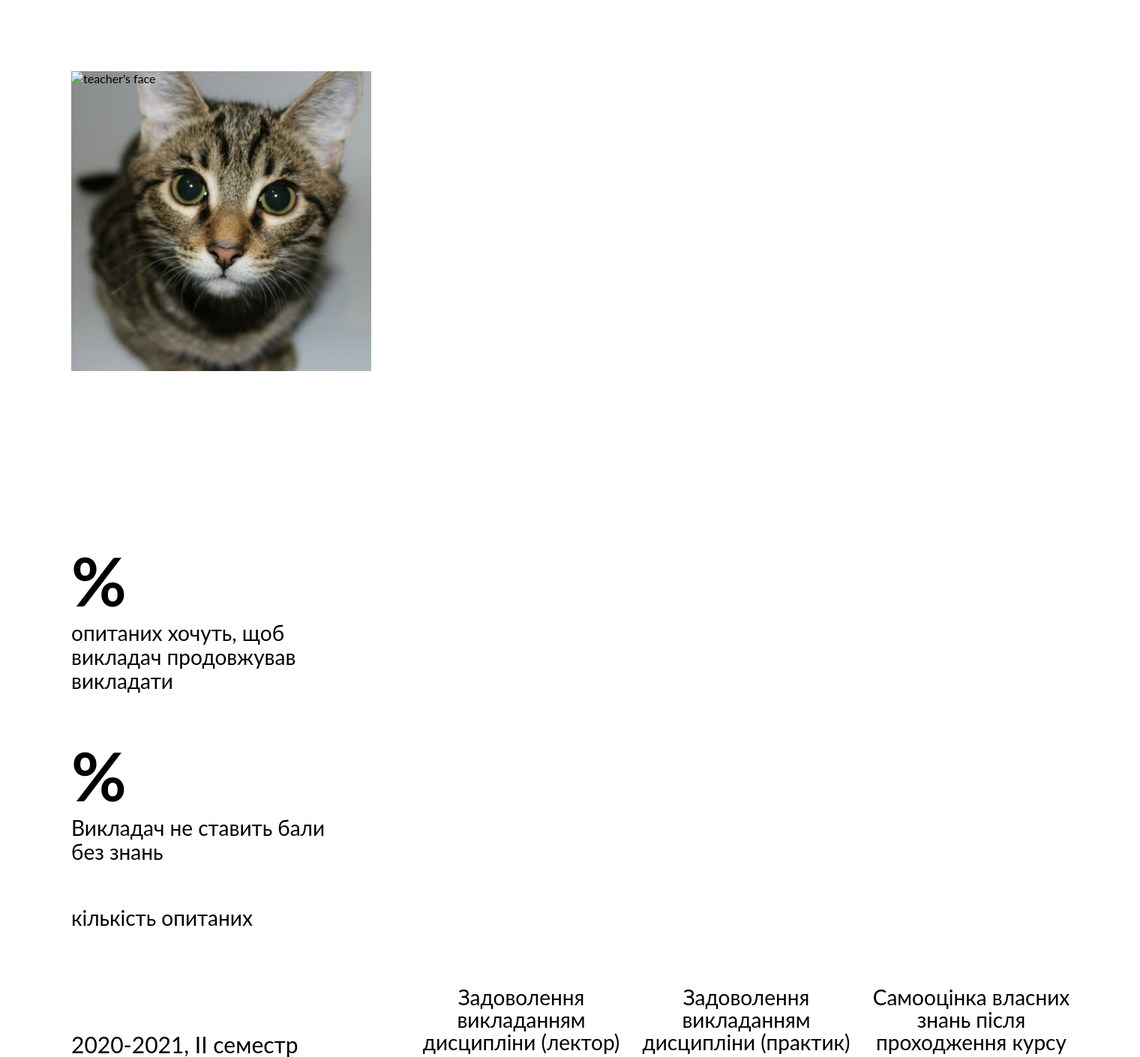
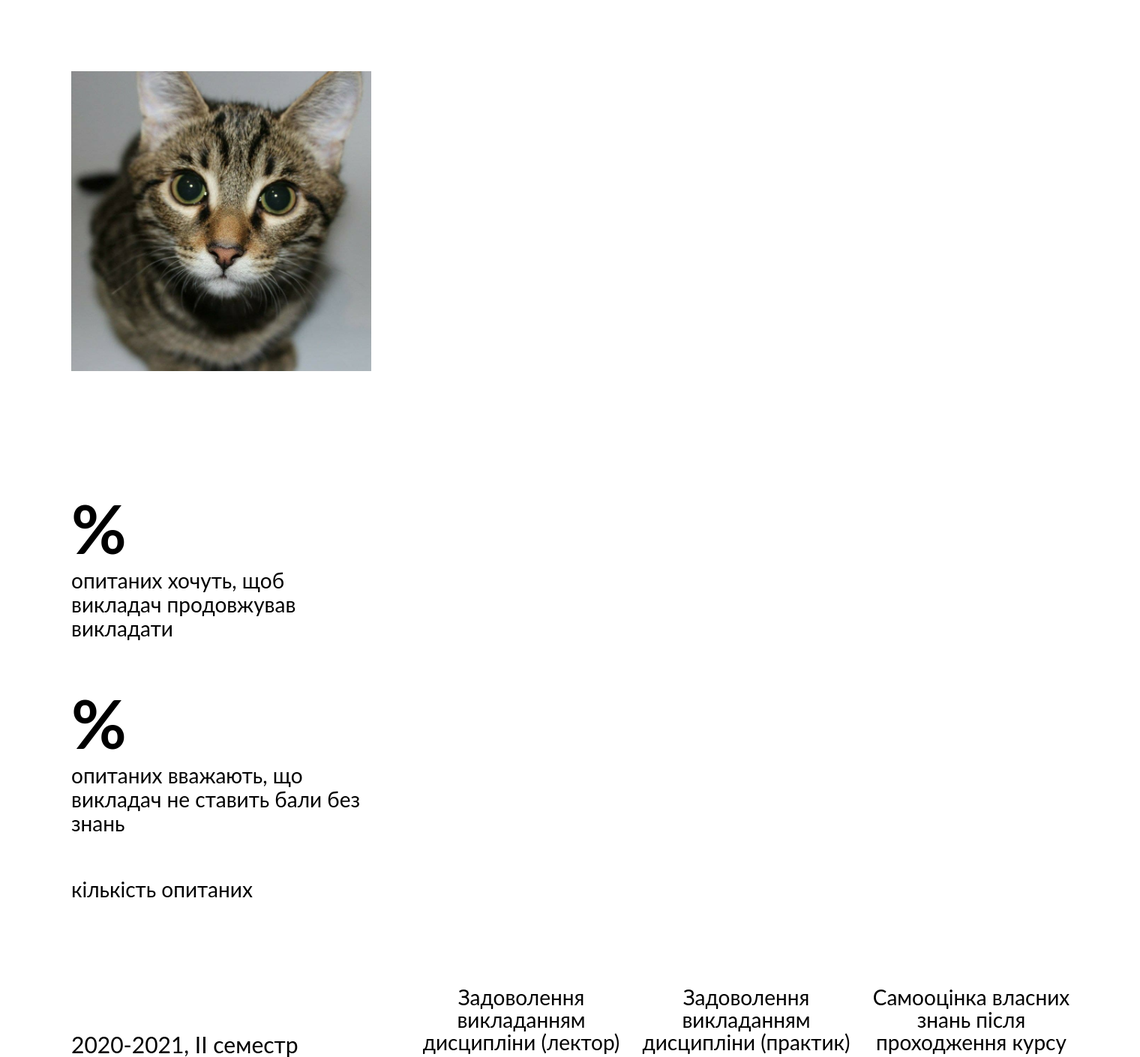
Before and after one commit to kpi-sosiska/backend, a Django app: template pics/templates/lector_practic.html in a window 1520 px wide. Shown: the top 1410 px of the page at 75% size. Run offline with Django 3.2, Linux system fonts and the light colour scheme; the template is opened without the code that fills it, so the values that code supplies are empty; a map, chart or similar area stays blank.

Commit message:
practic, lector and eng pictures fixes

```diff
--- a/pics/static/pics/css/base.css
+++ b/pics/static/pics/css/base.css
@@ -63,7 +63,6 @@
 .teacher-name {
     font-weight: bold;
     font-size: 35px;
-    height: 70px;
     margin-top: 55px;
 }
 
@@ -77,7 +76,6 @@
 
 .radial {
     height: 750px;
-    margin-top: 50px;
 }
 
 .general-numbers {
--- a/pics/static/pics/scripts/consts.js
+++ b/pics/static/pics/scripts/consts.js
@@ -39,8 +39,8 @@
 }
 
 export const radialQuestions = {  // questions order important!
-    eng: ['cheating', 'comfort', 'find_out_rating', 'politeness', 'punctuality', 'questions_available', 'relevance', 'sufficiency', 'grading_system'],
-    lector: ['comfort', 'conformity', 'find_out_rating', 'politeness', 'punctuality', 'questions_available', 'relevance', 'sufficiency', 'grading_system'],
+    eng: ['meaningfulness', 'cheating', 'comfort', 'find_out_rating', 'politeness', 'punctuality', 'questions_available', 'relevance', 'sufficiency', 'grading_system'],
+    lector: ['grading_system', 'meaningfulness', 'comfort', 'conformity', 'find_out_rating', 'politeness', 'punctuality', 'questions_available', 'relevance', 'sufficiency', 'grading_system'],
     practic: ['comfort', 'find_out_rating', 'politeness', 'punctuality', 'relevance', 'grading_system', 'skills'],
     lector_practic: ['grading_system', 'meaningfulness', 'skills', 'cheating_l', 'comfort', 'conformity', 'find_out_rating', 'politeness', 'punctuality', 'questions_available', 'relevance', 'sufficiency', 'cheating_p'],
 }
--- a/pics/static/pics/scripts/main.js
+++ b/pics/static/pics/scripts/main.js
@@ -24,15 +24,9 @@
         leftMark('mark-grading_system', answers['grading_system'])
         leftMark('mark-meaningfulness', answers['meaningfulness'])
     }
-
     barChart('self-rating', answers['self_rating'], type)
     barChart('education-quality', answers['quality'], type)
-
-//    leftMark('mark-skills', answers['skills'])
-
-
     radialDiagram('radial-diagram', answers, type);
-
     setResponses(teacherData.responses);
     setFormColor();
 }
--- a/pics/templates/base.html
+++ b/pics/templates/base.html
@@ -5,14 +5,13 @@
   <div class="teacher-face-and-name">
     <div class="img-container">
       <img class="background-teacher-face" src="{% static 'pics/cat.jpg' %}" alt="#" />
-      <img class="teacher-face" src="{{ teacher_photo }}" alt="teacher's face">
+      <img class="teacher-face" src="{{ teacher_photo }}" alt="teacher's face" onerror="this.style.display='none'">
     </div>
     <h1 class="teacher-name">{{ teacher_name }}</h1>
     <h1 class="teacher-type">{{ teacher_type_text }}</h1>
   </div>
 
   <div class="general-numbers">
-
 
       {% block graphs1 %}
         <div class="percent-mark-container">
@@ -21,29 +20,15 @@
         </div>
       {% endblock %}
 
-
-
       {% block graphs2 %}
-        <div>
-          <p class="mark" id="mark-meaningfulness"></p>
-          <p class="mark-description">Змістовність лекцій</p>
-        </div>
-        <div>
-          <p class="mark" id="mark-grading_system"></p>
-          <p class="mark-description">Система оцінювання</p>
-        </div>
       {% endblock %}
 
 
     {% block graphs3 %}
       <div class="percent-mark-container">
         <p class="mark-percent" id="mark-cheating"></p>
-        <p class="mark-description">Викладач не ставить бали без знань</p>
+        <p class="mark-description">опитаних вважають, що викладач не ставить бали без знань</p>
       </div>
-<!--      <div>-->
-<!--        <p class="mark" id="mark-skills"></p>-->
-<!--        <p class="mark-description">Володіння матеріалом</p>-->
-<!--      </div>-->
     {% endblock %}
 
     <div class="respondents">
--- a/pics/templates/lector_practic.html
+++ b/pics/templates/lector_practic.html
@@ -1,5 +1,4 @@
 {% extends 'base.html' %}
-
 
 {% block style %}
   }
@@ -7,11 +6,15 @@
   padding: 0 0 0 30px;
   }
 
+  .radial {
+    height: 750px;
+    margin-top: 50px;
+  }
+
   .helper-div {
   height: 300px;
   }
 {% endblock %}
-
 
 {% block graphs1 %}
   <div class="percent-mark-container">
@@ -26,7 +29,7 @@
   {% block graphs3 %}
     <div class="percent-mark-container">
       <p class="mark-percent" id="mark-cheating"></p>
-      <p class="mark-description">Викладач не ставить бали <br /> без знань</p>
+      <p class="mark-description">опитаних вважають, що викладач не ставить бали без знань</p>
     </div>
   {% endblock %}
 
```
